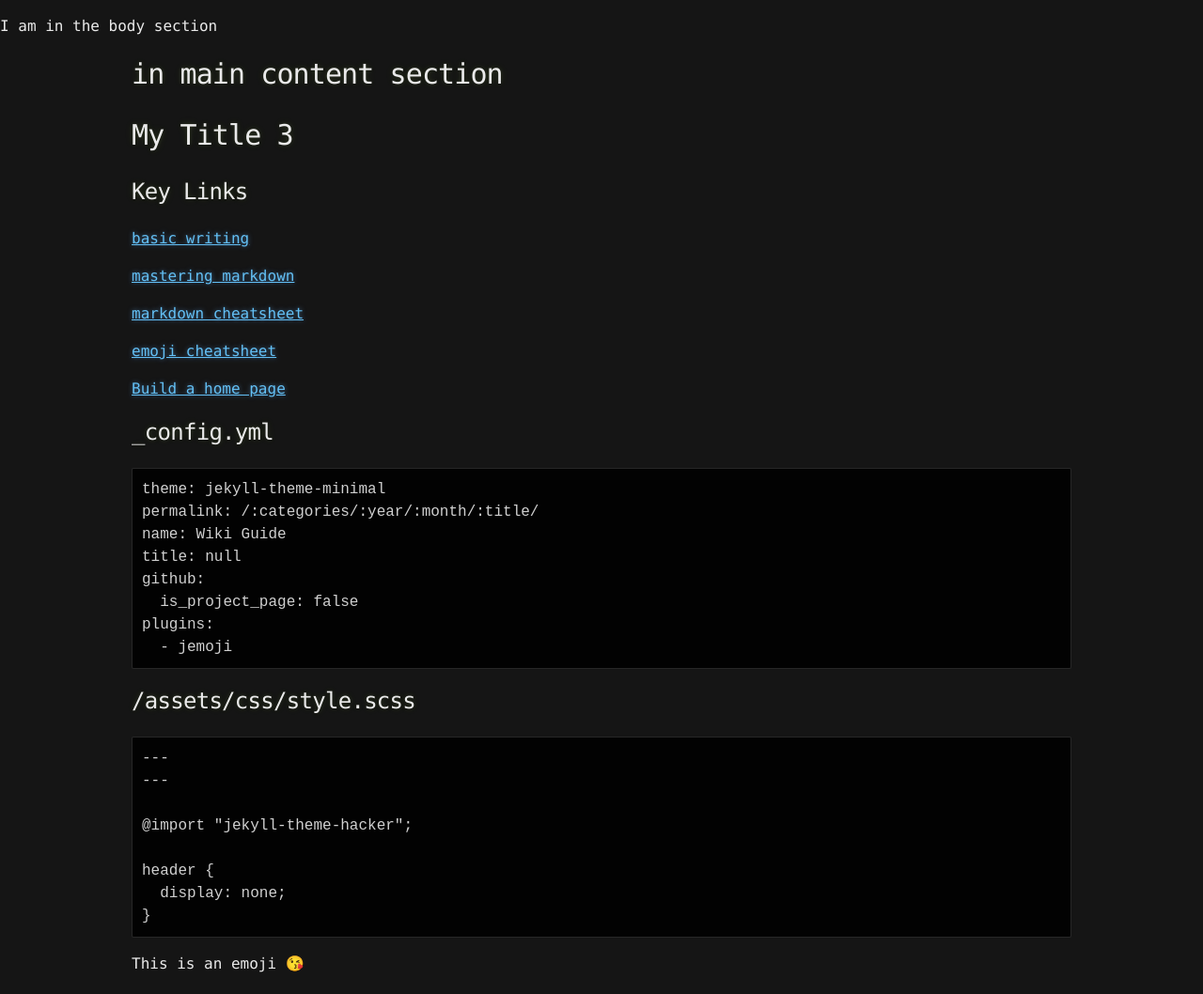
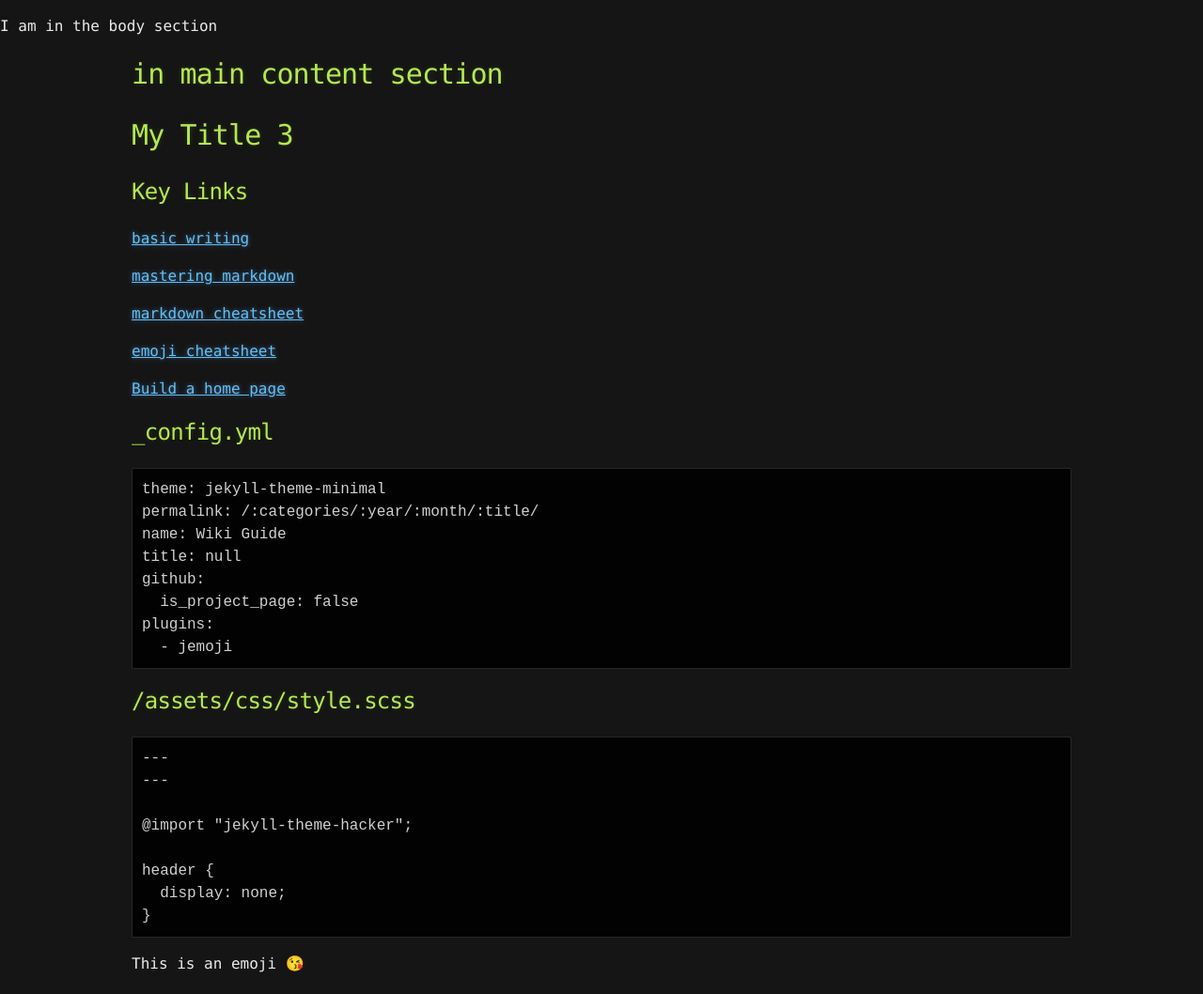
Before and after one commit to profphillips/wikibasics, a Jekyll site: the page built from index.md, in a window 1280 px wide. Shown: the whole page at 94% size. Built offline with Jekyll 4.4.1, drawn with Linux system fonts in a browser that asks for light colours; emoji names are drawn with the system emoji font; our own code applies the rules of GitHub Pages for plain Markdown files.

Commit message:
Update style.scss

```diff
--- a/assets/css/style.scss
+++ b/assets/css/style.scss
@@ -110,7 +110,7 @@ section img {
 h1, h2, h3, h4, h5, h6 {
   font-weight: normal;
   font-family: Monaco, "Bitstream Vera Sans Mono", "Lucida Console", Terminal, monospace;
-  //color: $header;
+  color: $header;
   letter-spacing: -0.03em;
   text-shadow: 0 1px 1px rgba(0, 0, 0, 0.1),
                0 0 5px rgba(181, 232, 83, 0.1),
@@ -156,9 +156,9 @@ ul li {
 }
 
 blockquote {
-  //color: $blockquote-color;
+  color: $blockquote-color;
   padding-left: 10px;
-  //border-left: 1px dotted $blockquote-border;
+  border-left: 1px dotted $blockquote-border;
 }
 
 pre {
```
